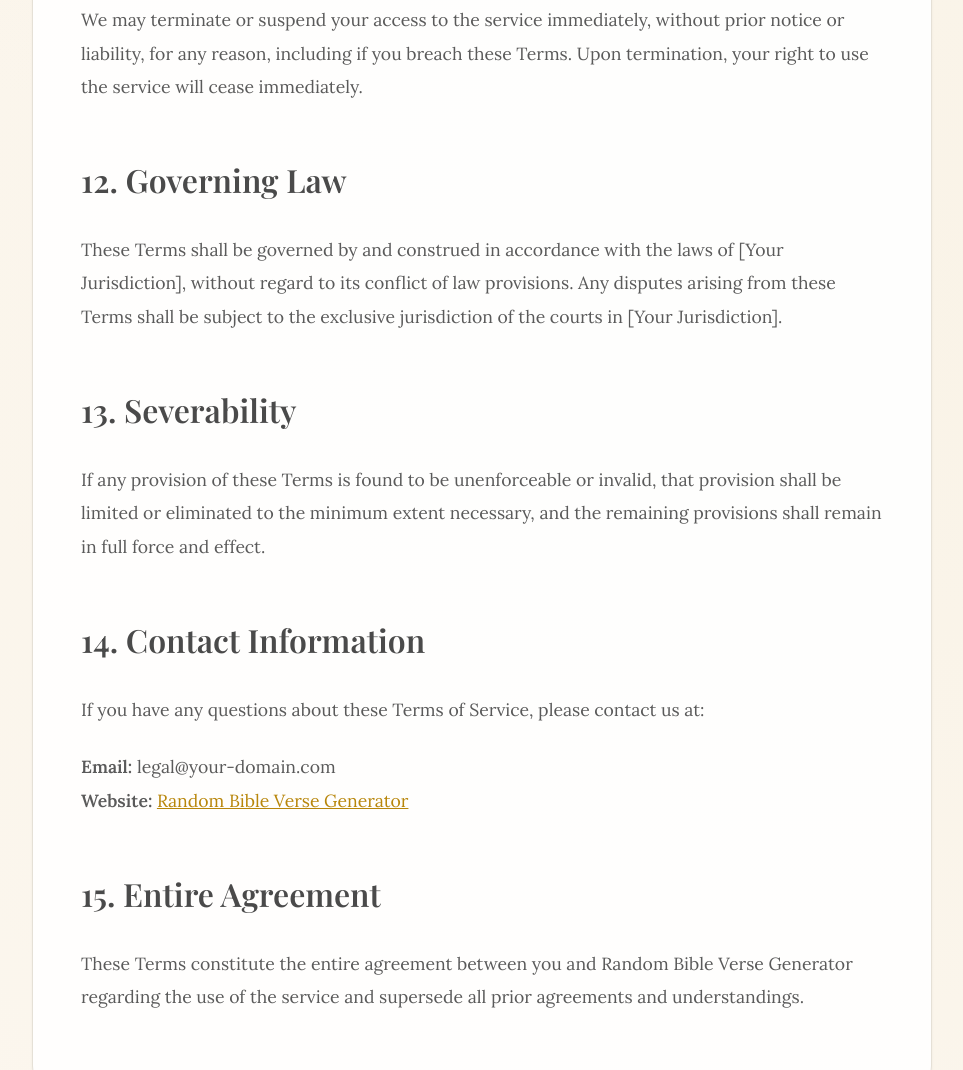
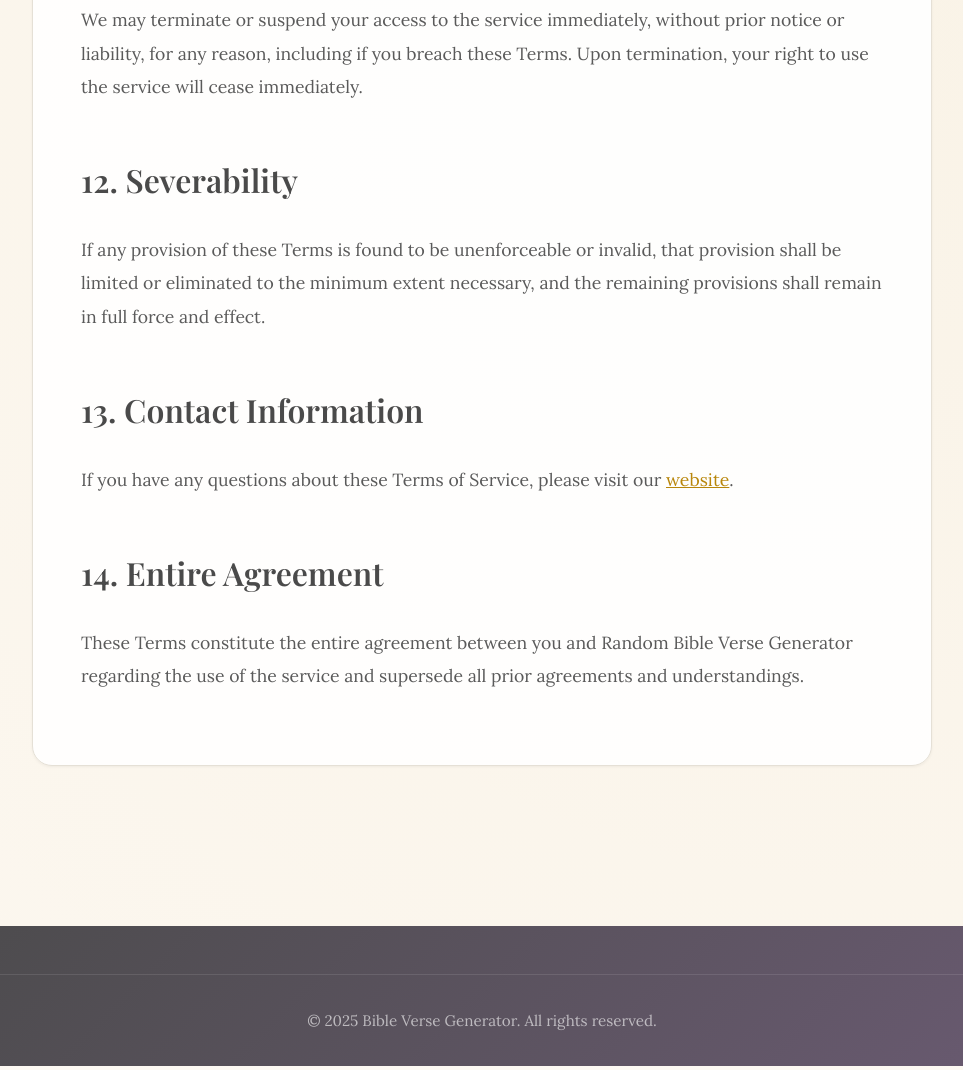
Before and after one commit to ginginli/bible, a plain HTML site: page terms-of-service.html in a window 1280 px wide. Shown: the part 4045-5115 px from the top of the page, without its empty margins (158-1121 px from the left). Drawn offline with nearby package versions, Linux system fonts and the light colour scheme.

Commit message:
Remove placeholder content and Learn More button
- Remove Learn More button from hero section, keep only Generate Random Verse button
- Remove email placeholder (privacy@your-domain.com) from Privacy Policy
- Remove email placeholder (legal@your-domain.com) from Terms of Service
- Remove Governing Law section with [Your Jurisdiction] placeholder from Terms of Service
- Simplify contact information to website links only

```diff
--- a/terms-of-service.html
+++ b/terms-of-service.html
@@ -320,29 +320,19 @@
                     We may terminate or suspend your access to the service immediately, without prior notice or liability, for any reason, including if you breach these Terms. Upon termination, your right to use the service will cease immediately.
                 </p>
 
-                <h2>12. Governing Law</h2>
-
-                <p>
-                    These Terms shall be governed by and construed in accordance with the laws of [Your Jurisdiction], without regard to its conflict of law provisions. Any disputes arising from these Terms shall be subject to the exclusive jurisdiction of the courts in [Your Jurisdiction].
-                </p>
-
-                <h2>13. Severability</h2>
+                <h2>12. Severability</h2>
 
                 <p>
                     If any provision of these Terms is found to be unenforceable or invalid, that provision shall be limited or eliminated to the minimum extent necessary, and the remaining provisions shall remain in full force and effect.
                 </p>
 
-                <h2>14. Contact Information</h2>
+                <h2>13. Contact Information</h2>
 
                 <p>
-                    If you have any questions about these Terms of Service, please contact us at:
-                </p>
-                <p>
-                    <strong>Email:</strong> legal@your-domain.com<br>
-                    <strong>Website:</strong> <a href="index.html" style="color: var(--accent-color);">Random Bible Verse Generator</a>
+                    If you have any questions about these Terms of Service, please visit our <a href="index.html" style="color: var(--accent-color);">website</a>.
                 </p>
 
-                <h2>15. Entire Agreement</h2>
+                <h2>14. Entire Agreement</h2>
 
                 <p>
                     These Terms constitute the entire agreement between you and Random Bible Verse Generator regarding the use of the service and supersede all prior agreements and understandings.
```
Also changed, not shown: index.html (+0 -1 lines), privacy-policy.html (+1 -5 lines).
